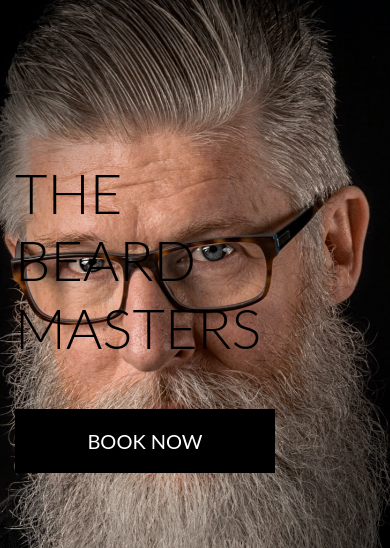
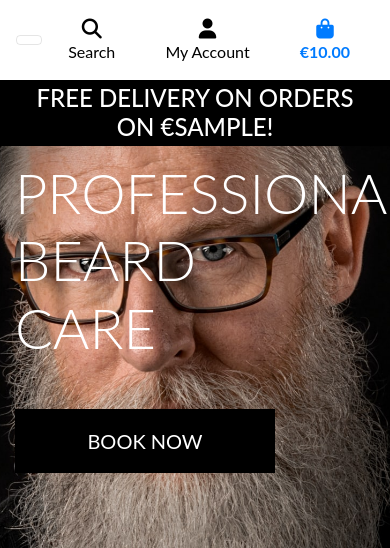
Before and after one commit to gregcotech007/thebeardmasters, a Django app: template home/templates/home/index.html in a window 390 px wide; the page is wider, and only the part inside the window is pictured. Shown: the top 548 px of that part. Run offline with Django 3.2, Linux system fonts and the light colour scheme; the template is opened without the code that fills it: most values are stand-ins (such as "Sample title", 1, 10 or a date in 2020); some libraries are stand-ins or nearby versions.

Commit message:
Added mobile header and main navbar

```diff
--- a/home/templates/home/index.html
+++ b/home/templates/home/index.html
@@ -13,8 +13,8 @@
     <div class="container h-100">
         <div class="row h-100">
             <div class="col-7 col-md-6 my-auto">
-                <h1 class="display-4 logo-font text-black">
-                    The Beard Masters
+                <h1 class="display-4 logo-font text-white">
+                    Professional Beard Care
                 </h1>
                 <div class="my-5">
                     <h4>
--- a/static/css/base.css
+++ b/static/css/base.css
@@ -56,6 +56,10 @@ body {
     border: 1px solid black !important;
 }
 
+.bg-black {
+    background: #000 !important;
+}
+
 /* -------------------------------- Media Queries */
 
 /* Slightly larger container on xl screens */
--- a/templates/base.html
+++ b/templates/base.html
@@ -98,6 +98,20 @@
                 </ul>
             </div>
         </div>
+        <div class="row bg-white">
+            <nav class="navbar navbar-expand-lg navbar-light w-100">
+                <button class="navbar-toggler" type="button" data-toggle="collapse" data-target="#main-nav" aria-controls="main-nav" aria-expanded="false" aria-label="Toggle navigation">
+                    <span class="nav-bar-toggle-icon"></span>
+                </button>
+                {% include 'includes/mobile-top-header.html' %}
+                {% include 'includes/main-nav.html' %}
+            </nav>
+        </div>
+        <div id="delivery-banner" class="row text-center">
+            <div class="col bg-black text-white">
+                <h4 class="logo-font my-1">Free delivery on orders on €{{ free_shipping_threshold }}!</h4>
+            </div>
+        </div>
     </header>
 
     {% if messages %}
--- /dev/null
+++ b/templates/includes/main-nav.html
@@ -0,0 +1,43 @@
+<div class="collapse navbar-collapse" id="main-nav">
+    <ul class="navbar-nav w-auto mx-auto">
+        <li class="nav-item dropdown">
+            <a class="logo-font font-weight-bold nav-link text-black mr-5" href="#" id="all-bookings-link" aria-haspopup="true" aria-expanded="false">
+                Our Story
+            </a>
+            <div class="dropdown-menu border-0" aria-labelledby="all-bookings-link">
+            </div>
+        </li>
+
+        <li class="nav-item dropdown">
+            <a class="logo-font font-weight-bold nav-link text-black mr-5" href="#" id="all-bookings-link" data-toggle="dropdown" aria-haspopup="true" aria-expanded="false">
+                Services
+            </a>
+            <div class="dropdown-menu border-0" aria-labelledby="all-bookings-link">
+                <a href="" class="dropdown-item">Consultation</a>
+                <a href="" class="dropdown-item">Beard Trim</a>
+                <a href="" class="dropdown-item">Haircut</a>
+            </div>
+        </li>
+
+        <li class="nav-item dropdown">
+            <a class="logo-font font-weight-bold nav-link text-black mr-5" href="#" id="all-bookings-link" data-toggle="dropdown" aria-haspopup="true" aria-expanded="false">
+                Filter By
+            </a>
+            <div class="dropdown-menu border-0" aria-labelledby="all-bookings-link">
+                <a href="" class="dropdown-item">Adult</a>
+                <a href="" class="dropdown-item">OAP / Student</a>
+                <a href="" class="dropdown-item">Child</a>
+            </div>
+        </li>
+
+        <li class="nav-item dropdown">
+            <a class="logo-font font-weight-bold nav-link text-black mr-5" href="#" id="all-bookings-link" data-toggle="dropdown" aria-haspopup="true" aria-expanded="false">
+                Special Offers
+            </a>
+            <div class="dropdown-menu border-0" aria-labelledby="all-bookings-link">
+                <a href="" class="dropdown-item">Combo Offers</a>
+                <a href="" class="dropdown-item">Discount Days</a>
+            </div>
+        </li>
+    </ul>
+</div>
--- /dev/null
+++ b/templates/includes/mobile-top-header.html
@@ -0,0 +1,56 @@
+<li class="list-inline-item">
+    <a class="text-black nav-link d-block d-lg-none" href="#" id="mobile-search" data-toggle="dropdown" aria-haspopup="true" aria-expanded="false">
+        <div class="text-center">
+            <div><i class="fas fa-search fa-lg"></i></div>
+            <p class="my-0">Search</p>
+        </div>
+    </a>
+    <div class="dropdown-menu border-0 w-100 p-3 rounded-0 my-0" aria-labelledby="mobile-search">
+        <form class="form" method="GET" action="">
+            <div class="input-group w-100">
+                <input class="form-control border border-black rounded-0" type="text" name="q" placeholder="Search our site">
+                <div class="input-group-append">
+                    <button class="form-control form-control btn btn-black border border-black rounded-0" type="submit">
+                        <span class="icon">
+                            <i class="fas fa-search"></i>
+                        </span>
+                    </button>
+                </div>
+            </div>
+        </form>
+    </div>
+</li>
+<li class="list-inline-item dropdown">
+    <a class="text-black nav-link d-block d-lg-none" href="#" id="user-options" data-toggle="dropdown" aria-haspopup="true" aria-expanded="false">
+        <div class="text-center">
+            <div><i class="fas fa-user fa-lg"></i></div>
+            <p class="my-0">My Account</p>
+        </div>
+    </a>
+    <div class="dropdown-menu border-0" aria-labelledby="user-options">
+        {% if request.user.is_authenticated %}
+            {% if request.user.is_superuser %}
+                <a href="{% url 'account_logout' %}" class="dropdown-item">Booking Management</a>
+            {% endif %}
+            <a href="" class="dropdown-item">My Profile</a>
+            <a href="{% url 'account_logout' %}" class="dropdown-item">Logout</a>
+        {% else %}
+            <a href="{% url 'account_signup' %}" class="dropdown-item">Register</a>
+            <a href="{% url 'account_login' %}" class="dropdown-item">Login</a>
+        {% endif %}
+    </div>
+</li>
+<li class="list-inline-item">
+    <a class="{% if grand_total %}text-primary font-weight-bold{% else %}text-black{% endif %} nav-link d-block d-lg-none" href="">
+        <div class="text-center">
+            <div><i class="fas fa-shopping-bag fa-lg"></i></div>
+            <p class="my-0">
+                {% if grand_total %}
+                    €{{ grand_total|floatformat:2 }}
+                {% else %}
+                    €0.00
+                {% endif %}
+            </p>
+        </div>
+    </a>
+</li>
```
